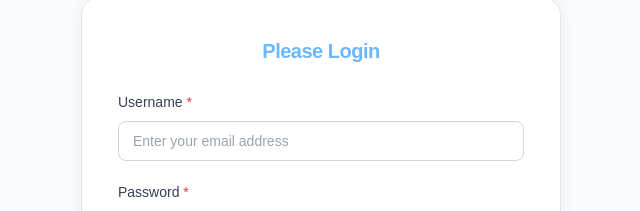
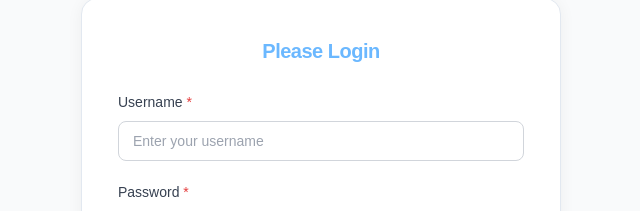
Before and after one commit to Aniketpundir/caravans, a React (Vite) app: page /admin-login in a window 1280 px wide. Shown: the part 208-419 px from the top of the page, without its empty margins (319-959 px from the left). Built offline with nearby package versions, Linux system fonts and the light colour scheme.

Commit message:
Change placeholder in Admin login

```diff
--- a/src/Components/Admin_Panel/AdminLogin/AdminLogin.jsx
+++ b/src/Components/Admin_Panel/AdminLogin/AdminLogin.jsx
@@ -62,7 +62,7 @@ const AdminLogin = () => {
                     <label>Username <span className="required">*</span></label>
                     <input
                         type="email"
-                        placeholder="Enter your email address"
+                        placeholder="Enter your username"
                         value={email}
                         onChange={(e) => setEmail(e.target.value)}
                         disabled={loading}
```
